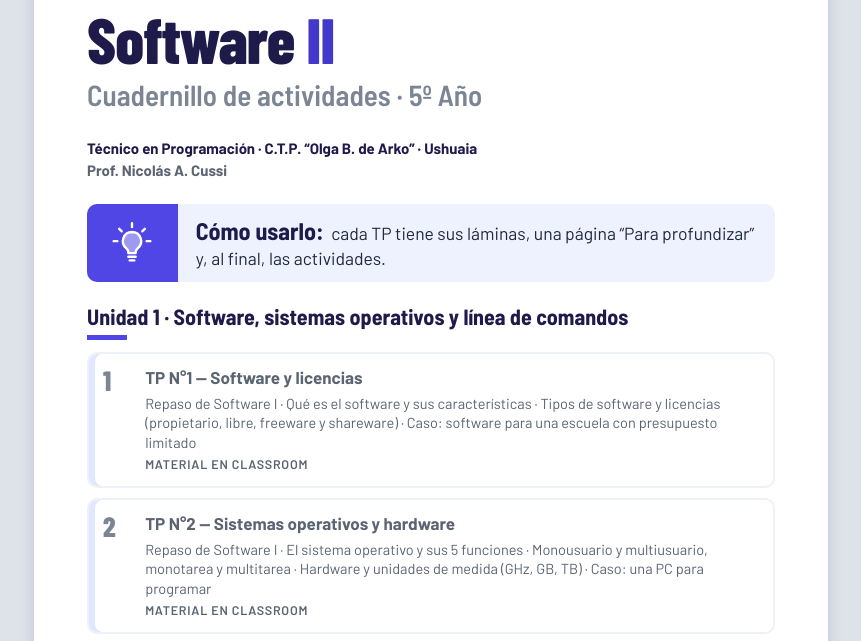
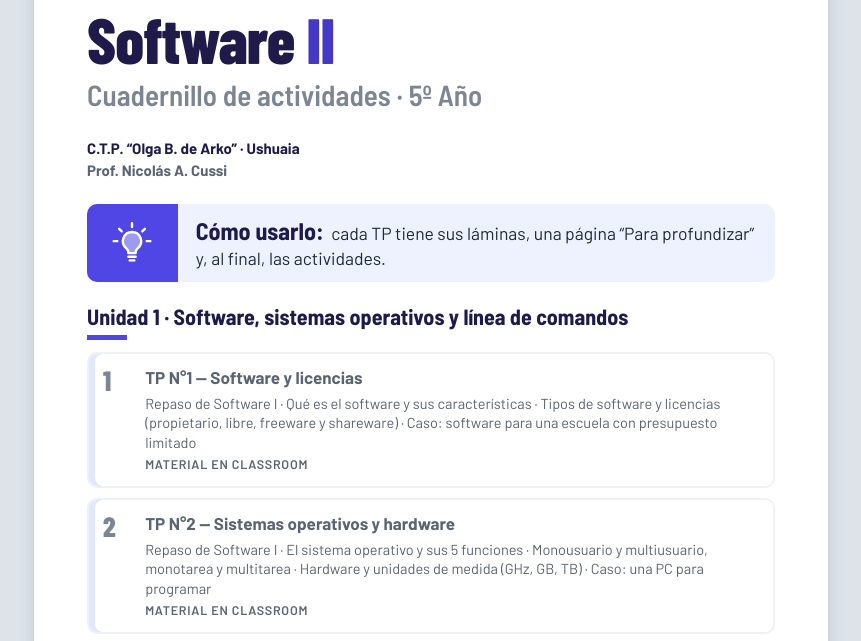
Before and after one commit to Prof-NkoCussi/Cuadernillo-Web-Software-II, a plain HTML site: page index.html in a window 1280 px wide. Shown: the part 139-780 px from the top of the page, without its empty margins (209-1070 px from the left). Drawn offline with Linux system fonts and the light colour scheme.

Commit message:
fix: portada sin "Técnico en Programación" en los datos

```diff
--- a/index.html
+++ b/index.html
@@ -37,7 +37,7 @@
   </header>
 
   <p class="portada__datos">
-    <strong>Técnico en Programación · C.T.P. “Olga B. de Arko” · Ushuaia</strong><br>
+    <strong>C.T.P. “Olga B. de Arko” · Ushuaia</strong><br>
     <b>Prof. Nicolás A. Cussi</b>
   </p>
 
```
Also changed, not shown: 1 other file.
